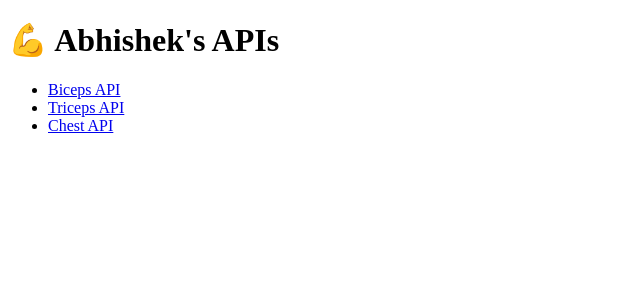
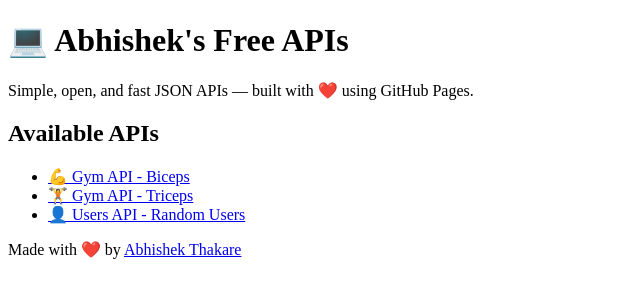
Before and after one commit to Abhishekthakare68/apis, a plain HTML site: page index.html in a window 1280 px wide. Shown: the whole page, without its empty margins (0-640 px from the left). Drawn offline with Linux system fonts and the light colour scheme.

Commit message:
Revise index.html structure and content
Updated the title and added a header, section for available APIs, and footer.

```diff
--- a/index.html
+++ b/index.html
@@ -2,14 +2,27 @@
 <html lang="en">
 <head>
   <meta charset="UTF-8">
-  <title>Abhishek's APIs</title>
+  <meta name="viewport" content="width=device-width, initial-scale=1.0">
+  <title>Abhishek's Free APIs</title>
+  <link rel="stylesheet" href="assets/style.css">
 </head>
 <body>
-  <h1>💪 Abhishek's APIs</h1>
-  <ul>
-    <li><a href="gym-api/biceps.json">Biceps API</a></li>
-    <li><a href="gym-api/triceps.json">Triceps API</a></li>
-    <li><a href="gym-api/chest.json">Chest API</a></li>
-  </ul>
+  <header>
+    <h1>💻 Abhishek's Free APIs</h1>
+    <p>Simple, open, and fast JSON APIs — built with ❤️ using GitHub Pages.</p>
+  </header>
+
+  <section class="api-list">
+    <h2>Available APIs</h2>
+    <ul>
+      <li><a href="gym-api/biceps.json">💪 Gym API - Biceps</a></li>
+      <li><a href="gym-api/triceps.json">🏋️ Gym API - Triceps</a></li>
+      <li><a href="users-api/random-users.json">👤 Users API - Random Users</a></li>
+    </ul>
+  </section>
+
+  <footer>
+    <p>Made with ❤️ by <a href="https://abhishekthakare68.github.io">Abhishek Thakare</a></p>
+  </footer>
 </body>
 </html>
```
